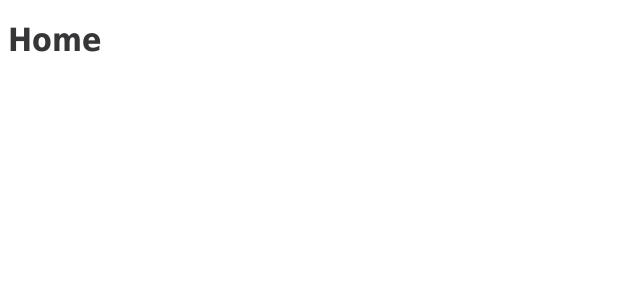
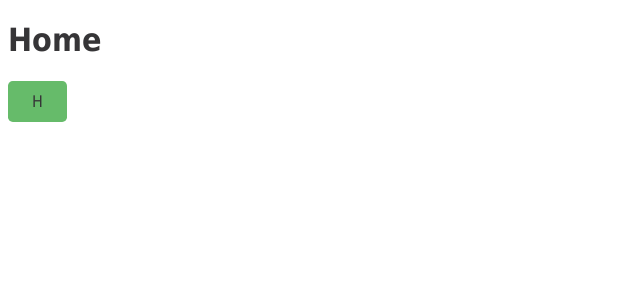
Before and after one commit to byandrev/lnks, a React (Vite) app: page / in a window 1280 px wide. Shown: the top 300 px of the page, without its empty margins (0-640 px from the left). Built offline with nearby package versions, Linux system fonts and the light colour scheme.

Commit message:
create Button component

```diff
--- a/src/@types/Theme.d.ts
+++ b/src/@types/Theme.d.ts
@@ -2,6 +2,9 @@ export default interface ThemeType {
   bg: string;
   text: string;
   border: string;
+  brandLight: string;
+  brand: string;
+  brandDark: string;
 }
 
 export interface ThemeContextType {
--- a/src/@types/styled.d.ts
+++ b/src/@types/styled.d.ts
@@ -5,6 +5,6 @@ import ThemeType from "./Theme";
 // and extend them!
 declare module "styled-components" {
   export interface DefaultTheme extends ThemeType {
-    test: string;
+    test?: string;
   }
 }
--- /dev/null
+++ b/src/components/button/index.tsx
@@ -0,0 +1,24 @@
+import { ReactNode } from "react";
+import styled from "styled-components";
+
+const ButtonStyled = styled.button`
+  cursor: pointer;
+  padding: 0.7rem 1.5rem;
+  border: none;
+  background-color: ${(props) => props.theme.brand};
+  color: ${(props) => props.theme.text};
+  font-size: 1rem;
+  font-family: inherit;
+  border-radius: 0.3rem;
+`;
+
+interface Props {
+  children: ReactNode;
+  onClick?: () => void;
+}
+
+function Button({ children, onClick }: Props) {
+  return <ButtonStyled onClick={onClick}>{children}</ButtonStyled>;
+}
+
+export default Button;
--- a/src/pages/Home.tsx
+++ b/src/pages/Home.tsx
@@ -1,5 +1,12 @@
+import Button from "../components/button";
+
 function Home() {
-  return <h1>Home</h1>;
+  return (
+    <>
+      <h1>Home</h1>
+      <Button>H</Button>
+    </>
+  );
 }
 
 export default Home;
--- a/src/theme/index.ts
+++ b/src/theme/index.ts
@@ -1,13 +1,21 @@
 import { DefaultTheme } from "styled-components";
+
+const baseStyles = {
+  brandLight: "#81c784",
+  brand: "#66bb6a",
+  brandDark: "#388e3c",
+};
 
 export const lightTheme: DefaultTheme = {
   bg: "#fff",
   text: "#363537",
   border: "#aaa",
+  ...baseStyles,
 };
 
 export const darkTheme: DefaultTheme = {
-  bg: "#363537",
+  bg: "#1a1a1a",
   text: "#FAFAFA",
   border: "#444",
+  ...baseStyles,
 };
```
